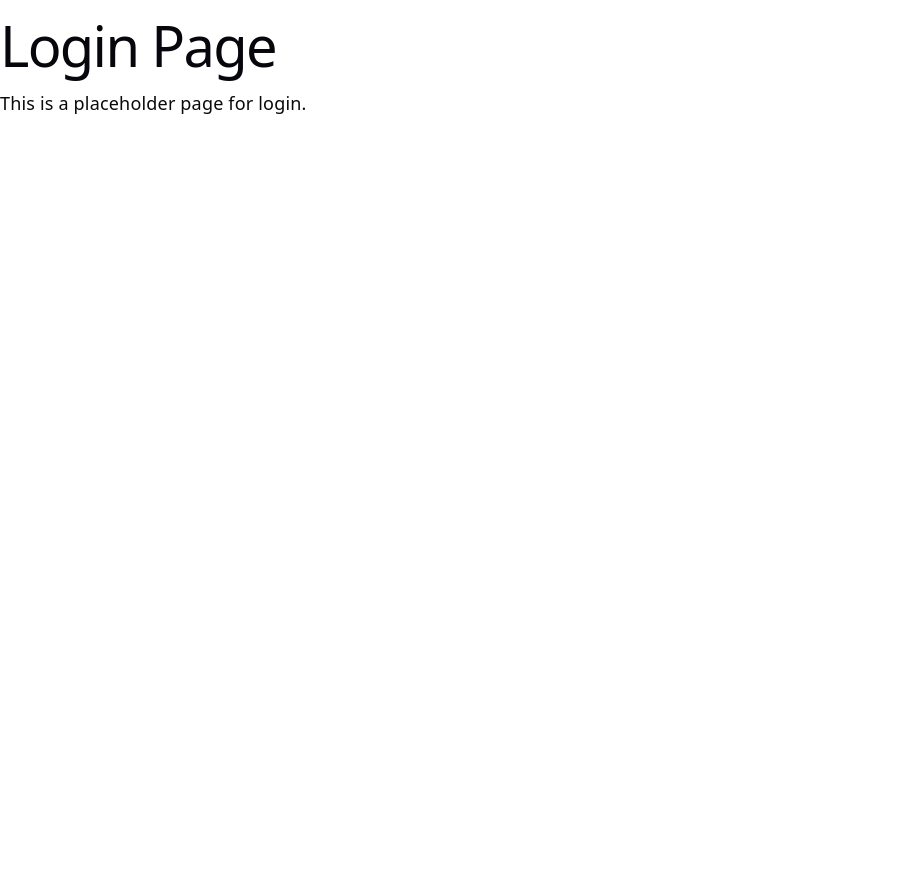
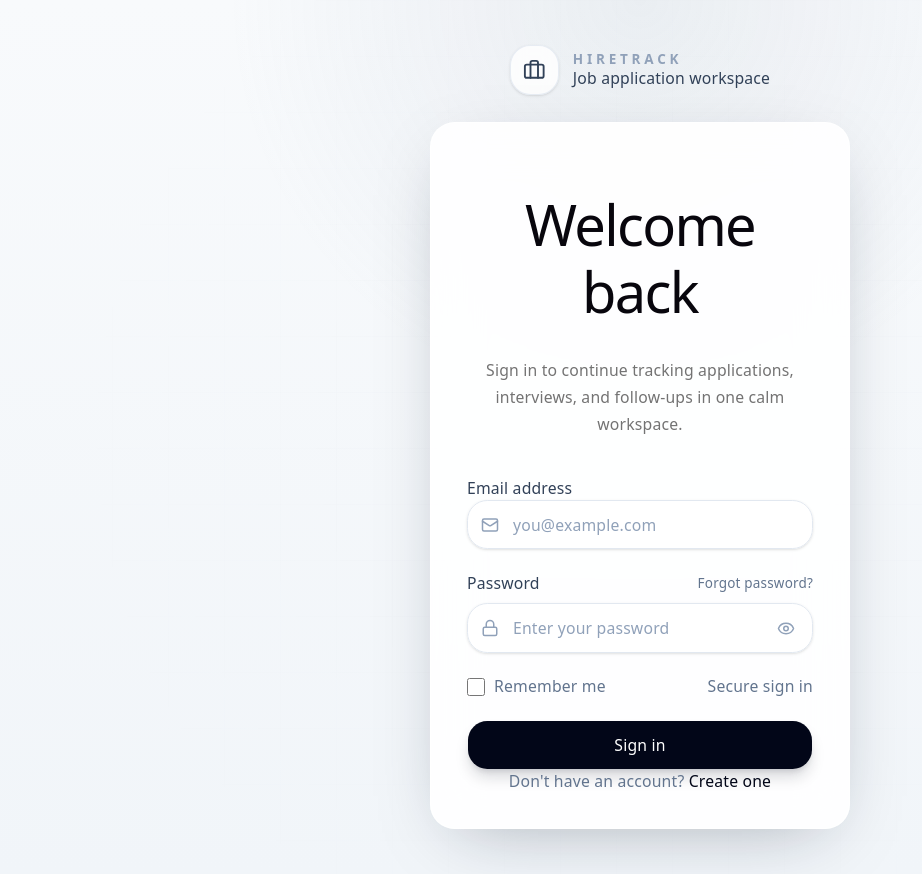
Before and after one commit to shouqatazeez/hiretrack, a React (Vite) app in the folder frontend/: page /login in a window 1280 px wide. Shown: the whole page, without its empty margins (0-922 px from the left). Before the commit the page ends 832 px from the top, so only its background shows below. Built offline with nearby package versions, Linux system fonts and the light colour scheme.

Commit message:
add basic login page

```diff
--- a/frontend/src/pages/auth/LoginPage.jsx
+++ b/frontend/src/pages/auth/LoginPage.jsx
@@ -1,8 +1,151 @@
+import { useState } from 'react'
+import { Link } from 'react-router-dom'
+import { Briefcase, Eye, EyeOff, Lock, Mail } from 'lucide-react'
+
+import { Button } from '@/components/ui/button'
+import { Card, CardContent, CardDescription, CardHeader, CardTitle } from '@/components/ui/card'
+import { Input } from '@/components/ui/input'
+import { Label } from '@/components/ui/label'
+
 export default function LoginPage() {
+  const [showPassword, setShowPassword] = useState(false)
+  const [email, setEmail] = useState('')
+  const [password, setPassword] = useState('')
+  const [isLoading, setIsLoading] = useState(false)
+
+  const handleSubmit = (e) => {
+    e.preventDefault()
+    setIsLoading(true)
+
+    setTimeout(() => {
+      setIsLoading(false)
+    }, 1500)
+  }
+
   return (
-    <main>
-      <h1>Login Page</h1>
-      <p>This is a placeholder page for login.</p>
+    <main className="relative flex min-h-screen items-center justify-center overflow-hidden bg-[radial-gradient(circle_at_top,rgba(148,163,184,0.14),transparent_38%),linear-gradient(180deg,rgba(248,250,252,1),rgba(241,245,249,1))] px-4 py-10 text-slate-950 dark:bg-[radial-gradient(circle_at_top,rgba(148,163,184,0.08),transparent_38%),linear-gradient(180deg,rgba(2,6,23,1),rgba(15,23,42,1))] dark:text-slate-50 sm:px-6 lg:px-8">
+      <div className="absolute inset-0 bg-[linear-gradient(to_right,rgba(148,163,184,0.08)_1px,transparent_1px),linear-gradient(to_bottom,rgba(148,163,184,0.08)_1px,transparent_1px)] bg-[size:56px_56px] opacity-40 [mask-image:radial-gradient(circle_at_center,black,transparent_80%)] dark:opacity-20" />
+
+      <section className="relative z-10 flex w-full max-w-[420px] flex-col items-center">
+        <div className="mb-6 flex items-center gap-3 text-slate-700 dark:text-slate-200">
+          <div className="flex h-11 w-11 items-center justify-center rounded-2xl border border-slate-200/80 bg-white/80 shadow-sm backdrop-blur dark:border-white/10 dark:bg-white/5">
+            <Briefcase className="h-5 w-5" />
+          </div>
+          <div className="text-left">
+            <p className="text-xs font-semibold uppercase tracking-[0.28em] text-slate-400 dark:text-slate-500">HireTrack</p>
+            <p className="text-sm font-medium text-slate-700 dark:text-slate-200">Job application workspace</p>
+          </div>
+        </div>
+
+        <Card className="w-full border-white/70 bg-white/90 shadow-[0_20px_70px_-28px_rgba(15,23,42,0.35)] backdrop-blur-xl dark:border-white/10 dark:bg-slate-950/75">
+          <CardHeader>
+            <CardTitle className="text-center text-3xl sm:text-[2rem]">Welcome back</CardTitle>
+            <CardDescription className="mx-auto max-w-sm text-center">
+              Sign in to continue tracking applications, interviews, and follow-ups in one calm workspace.
+            </CardDescription>
+          </CardHeader>
+
+          <CardContent>
+            <form onSubmit={handleSubmit} className="space-y-5">
+              <div className="space-y-2">
+                <Label htmlFor="email" className="text-sm font-medium text-slate-700 dark:text-slate-200">
+                  Email address
+                </Label>
+                <div className="relative">
+                  <Mail className="pointer-events-none absolute left-3 top-1/2 h-4 w-4 -translate-y-1/2 text-slate-400" />
+                  <Input
+                    id="email"
+                    type="email"
+                    placeholder="you@example.com"
+                    value={email}
+                    onChange={(e) => setEmail(e.target.value)}
+                    autoComplete="email"
+                    required
+                    className="h-11 rounded-2xl border-slate-200 bg-white/80 pl-10 text-slate-950 shadow-sm placeholder:text-slate-400 focus-visible:ring-slate-400 dark:border-white/10 dark:bg-white/5 dark:text-white"
+                  />
+                </div>
+              </div>
+
+              <div className="space-y-2">
+                <div className="flex items-center justify-between gap-3">
+                  <Label htmlFor="password" className="text-sm font-medium text-slate-700 dark:text-slate-200">
+                    Password
+                  </Label>
+                  <a
+                    href="#"
+                    className="text-xs font-medium text-slate-500 transition-colors hover:text-slate-900 dark:text-slate-400 dark:hover:text-white"
+                  >
+                    Forgot password?
+                  </a>
+                </div>
+
+                <div className="relative">
+                  <Lock className="pointer-events-none absolute left-3 top-1/2 h-4 w-4 -translate-y-1/2 text-slate-400" />
+                  <Input
+                    id="password"
+                    type={showPassword ? 'text' : 'password'}
+                    placeholder="Enter your password"
+                    value={password}
+                    onChange={(e) => setPassword(e.target.value)}
+                    autoComplete="current-password"
+                    required
+                    className="h-11 rounded-2xl border-slate-200 bg-white/80 pl-10 pr-11 text-slate-950 shadow-sm placeholder:text-slate-400 focus-visible:ring-slate-400 dark:border-white/10 dark:bg-white/5 dark:text-white"
+                  />
+                  <button
+                    type="button"
+                    onClick={() => setShowPassword(!showPassword)}
+                    className="absolute right-3 top-1/2 -translate-y-1/2 rounded-full p-1 text-slate-400 transition-colors hover:text-slate-900 dark:hover:text-white"
+                    aria-label={showPassword ? 'Hide password' : 'Show password'}
+                  >
+                    {showPassword ? <EyeOff className="h-4 w-4" /> : <Eye className="h-4 w-4" />}
+                  </button>
+                </div>
+              </div>
+
+              <div className="flex items-center justify-between text-sm text-slate-500 dark:text-slate-400">
+                <label className="flex items-center gap-2">
+                  <input
+                    type="checkbox"
+                    className="h-4 w-4 rounded border-slate-300 text-slate-950 focus:ring-slate-400 dark:border-white/20"
+                  />
+                  Remember me
+                </label>
+                <span className="hidden sm:inline">Secure sign in</span>
+              </div>
+
+              <Button
+                type="submit"
+                className="h-11 w-full rounded-2xl bg-slate-950 text-sm font-medium text-white shadow-lg shadow-slate-950/15 transition-all hover:-translate-y-0.5 hover:bg-slate-800 hover:shadow-xl hover:shadow-slate-950/20 dark:bg-white dark:text-slate-950 dark:hover:bg-slate-200"
+                disabled={isLoading}
+              >
+                {isLoading ? (
+                  <span className="inline-flex items-center gap-2">
+                    <svg
+                      className="h-4 w-4 animate-spin"
+                      xmlns="http://www.w3.org/2000/svg"
+                      fill="none"
+                      viewBox="0 0 24 24"
+                    >
+                      <circle className="opacity-25" cx="12" cy="12" r="10" stroke="currentColor" strokeWidth="4" />
+                      <path className="opacity-75" fill="currentColor" d="M4 12a8 8 0 018-8V0C5.373 0 0 5.373 0 12h4z" />
+                    </svg>
+                    Signing in...
+                  </span>
+                ) : (
+                  <span>Sign in</span>
+                )}
+              </Button>
+            </form>
+
+            <p className="mt-6 text-center text-sm text-slate-500 dark:text-slate-400">
+              Don&apos;t have an account?{' '}
+              <Link to="/register" className="font-medium text-slate-950 underline-offset-4 transition hover:underline dark:text-white">
+                Create one
+              </Link>
+            </p>
+          </CardContent>
+        </Card>
+      </section>
     </main>
   )
 }
```
